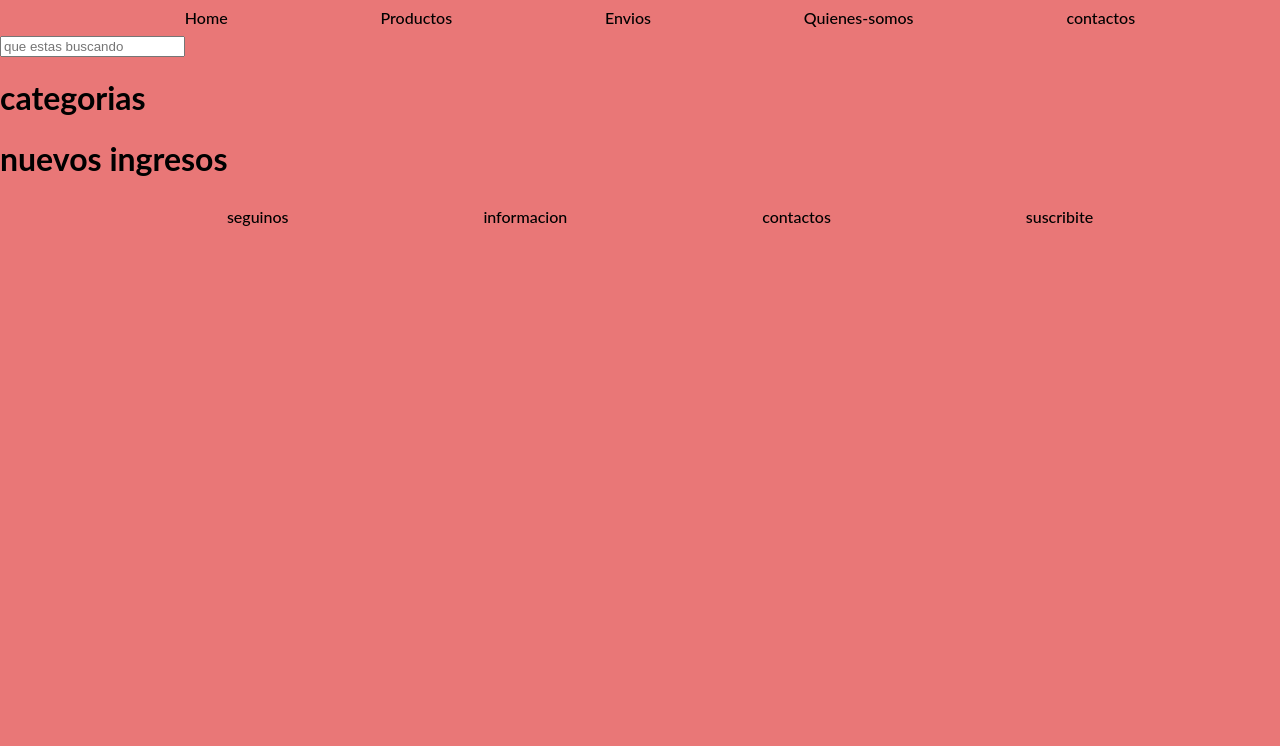
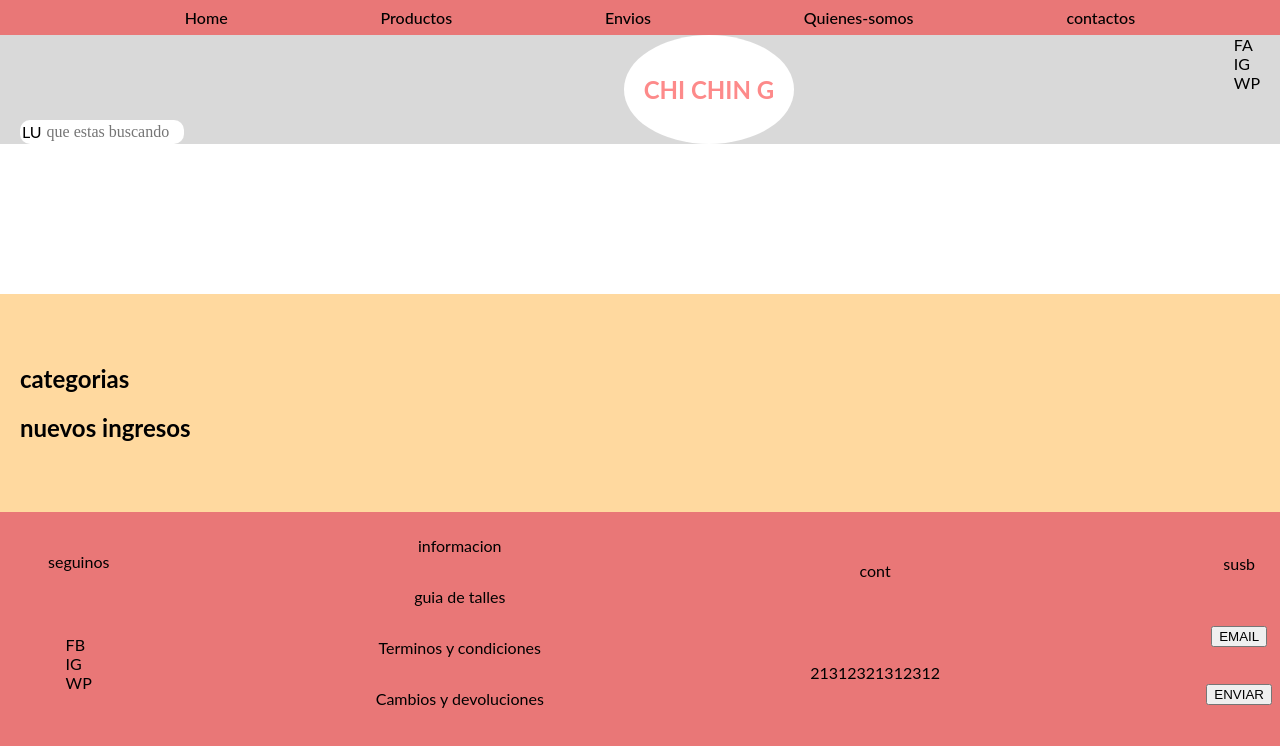
Before and after one commit to Enoa23/chichin, a plain HTML site: page html/Productos.html in a window 1280 px wide. Drawn offline with Linux system fonts and the light colour scheme.

Commit message:
modificaciones en index, contactos, productos

```diff
--- a/html/Productos.html
+++ b/html/Productos.html
@@ -22,9 +22,29 @@
 
 
     <main>
+        <section class="titleSection">
+            <div class="inputSearchContainer">
+              <label for="que estas buscando">LU</label>
+              <input
+                type="text"
+                id="que estas buscando"
+                placeholder="que estas buscando"
+                class="inputSearch"
+              />
+            </div>
+            <div class="titleContainer">
+              <h1 class="title">CHI CHIN G</h1>
+            </div>
+            <div>
+              <div>FA</div>
+              <div>IG</div>
+              <div>WP</div>
+            </div>
+          </section>
+          <section style="height: 150px; background-color: white"></section>
+          <section class="shippingSection">
 
-        <label for="que estas buscando"></label>
-        <input type="text" id="que estas buscando" placeholder="que estas buscando">
+
 
             <h1>categorias</h2>
             <h1>nuevos ingresos</h3>
@@ -32,15 +52,33 @@
     </main>
 
     <footer>
-        <nav>
-            <ul>
-                <li><a href="">seguinos</a></li>
-                <li class="infoMAcion"><a href="">informacion</a></li>
-                <li><a href="">contactos</a></li>
-                <li><a href="">suscribite</a></li>
-            </ul>
+        <ul class="flex">
+            <li class="box">
+              <div>seguinos</div>
+              <div>
+                <div>FB</div>
+                <div>IG</div>
+                <div>WP</div>
+              </div>
+            </li>
+            <li class="box">
+              <p class="infoTitle">informacion</p>
+              <p>guia de talles</p>
+              <p>Terminos y condiciones</p>
+              <p>Cambios y devoluciones</p>
+            </li>
+            <li class="box">
+              <p>cont</p>
+              <p>21312321312312</p>
+            </li>
+            <li class="box">
+              <p>susb</p>
+              <button>EMAIL</button>
+              <button>ENVIAR</button>
+            </li>
+          </ul>
 
-           </nav>
+
 
     </footer>
 </body>
```
Also changed, not shown: html/contactos.html (+48 -0 lines), index.html (+46 -22 lines), README.md (deleted), assets/img/img/107f1-c06b0f3cc800aef62e16893587423165-640-0.webp (renamed from img/107f1-c06b0f3cc800aef62e16893587423165-640-0.webp), assets/img/img/3011_bge-11-57b359334c7ac4402a16839214943849-640-0.jpg (renamed from img/3011_bge-11-57b359334c7ac4402a16839214943849-640-0.jpg), assets/img/img/3062-vdag-11-e29ab3d6c90822b7fb16847792178031-640-0.webp (renamed from img/3062-vdag-11-e29ab3d6c90822b7fb16847792178031-640-0.webp), assets/img/img/3094-fuc1-eac2175ee2e760acf616847775241084-1024-1024.webp (renamed from img/3094-fuc1-eac2175ee2e760acf616847775241084-1024-1024.webp), assets/img/img/nf6063961-073a657824f2c243a016855565727236-640-0.webp (renamed from img/nf6063961-073a657824f2c243a016855565727236-640-0.webp), assets/img/img/photoroom_20230615_1023181-f13093c2f0f2b4303216869162005598-1024-1024.webp (renamed from img/photoroom_20230615_1023181-f13093c2f0f2b4303216869162005598-1024-1024.webp).
